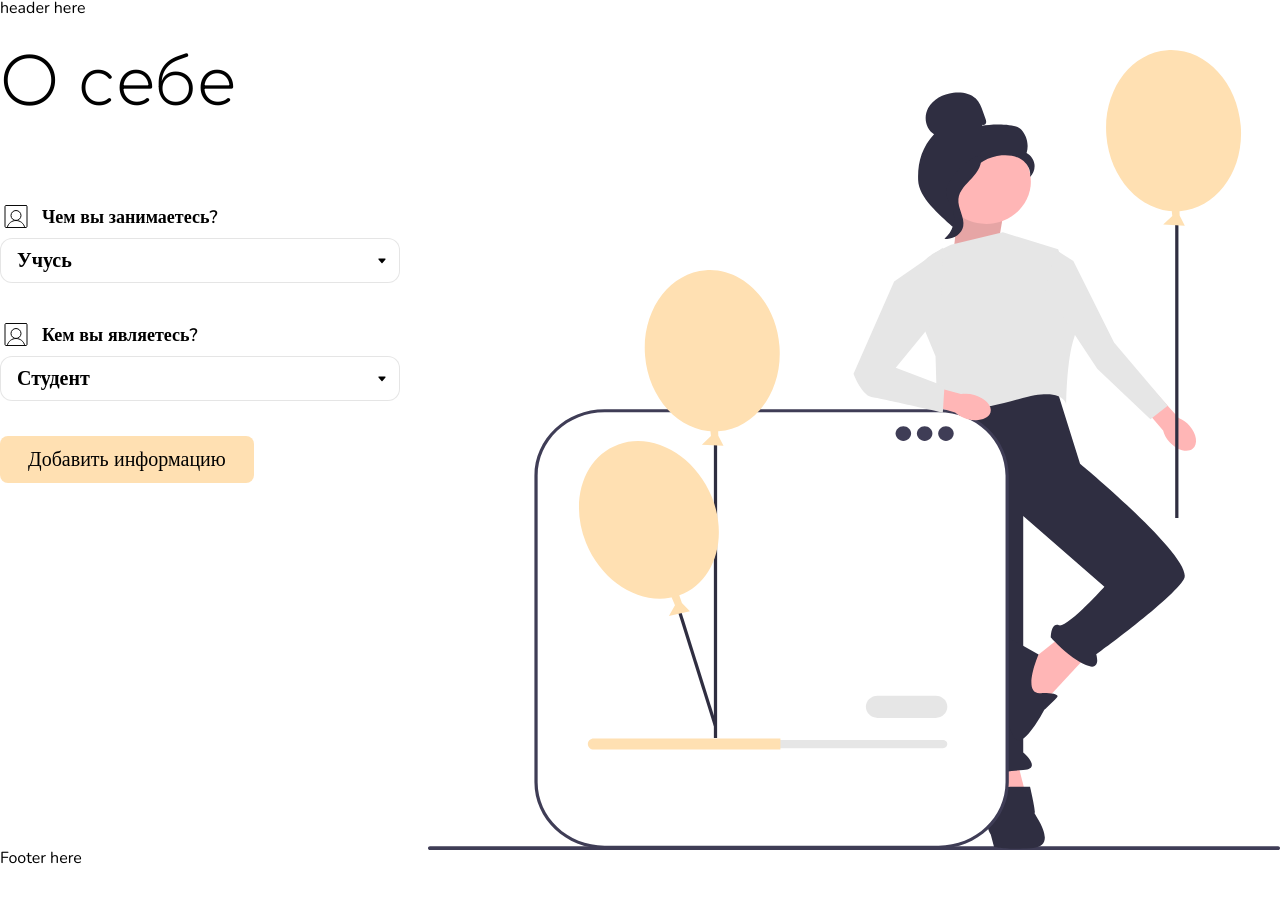
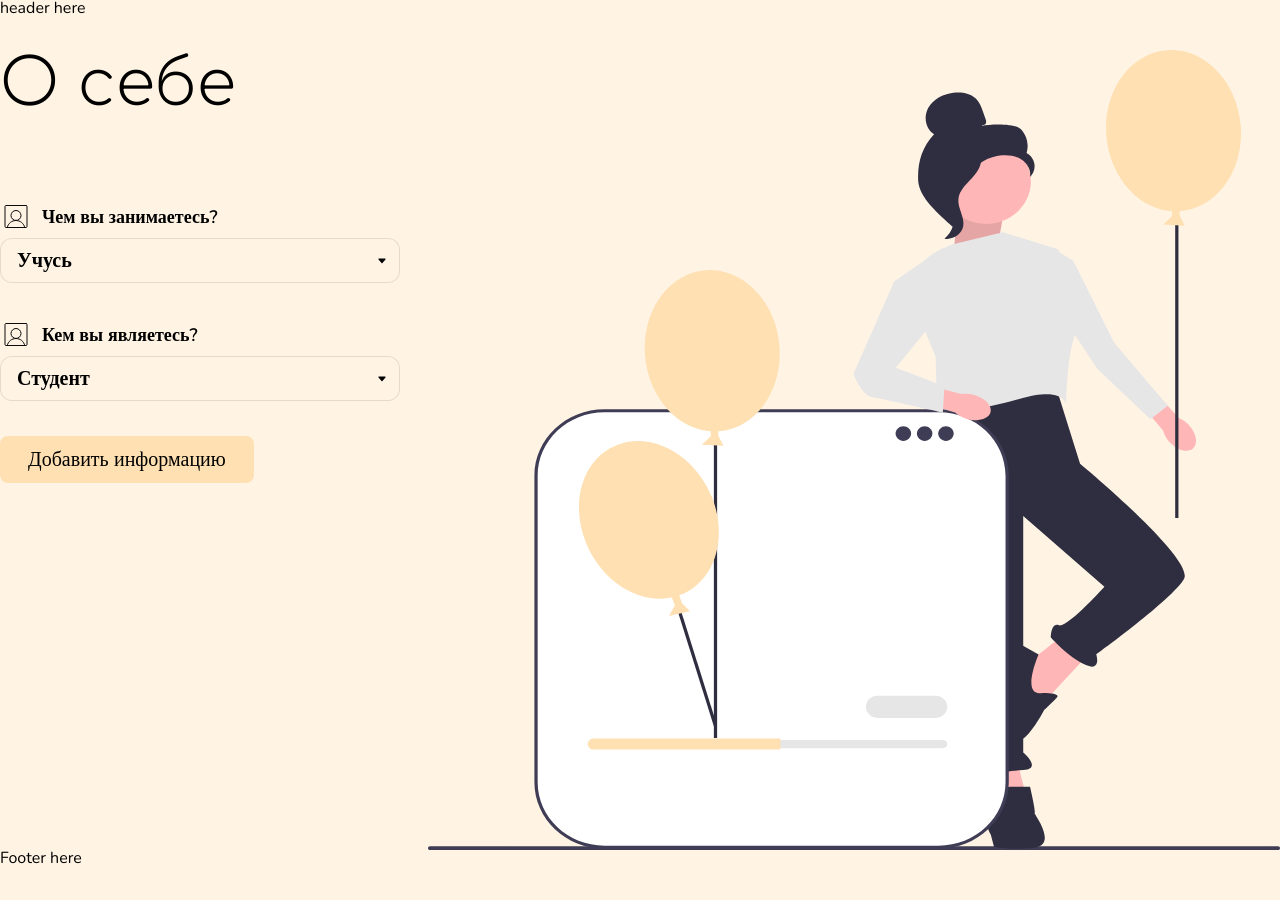
Before and after one commit to VanCode111/front-react, a React (Create React App) app: page /about in a window 1280 px wide. Built offline with nearby package versions, Linux system fonts and the light colour scheme.

Commit message:
dark theme in dashboard page done, fixed bugs, fixed some dashboard card, variables added

```diff
--- a/src/components/atomic/HorizontalProgressBar/HorizontalProgressBar.module.css
+++ b/src/components/atomic/HorizontalProgressBar/HorizontalProgressBar.module.css
@@ -10,7 +10,7 @@
     font-weight: 600;
     font-size: 1.25rem;
     line-height: 1.675rem;
-    color: #424242;
+    color: var(--dashboardNumbersColor);
 }
 
 .bar {
@@ -22,7 +22,7 @@
     font-weight: 600;
     font-size: 1.125rem;
     line-height: 1.675rem;
-    color: #424242;
+    color: var(--dashboardNumbersColor);
     opacity: 0.3;
 }
 
--- a/src/components/atomic/ListItem/ListItem.module.css
+++ b/src/components/atomic/ListItem/ListItem.module.css
@@ -6,8 +6,8 @@
 
 .text {
     font-family: 'Nunito';
-    font-weight: 600;
+    font-weight: 700;
     font-size: 1.25rem;
     line-height: 1.625rem;
-    color: #424242;
+    color: var(--dashboardNumbersColor);
 }
--- a/src/components/atomic/VerticalProgressBar/VerticalProgressBar.module.css
+++ b/src/components/atomic/VerticalProgressBar/VerticalProgressBar.module.css
@@ -11,7 +11,8 @@
     font-weight: 600;
     font-size: 1.25rem;
     line-height: 1.675rem;
-    color: #424242;
+    color: var(--dashboardNumbersColor);
+    opacity: 0.5;
 }
 
 .value {
@@ -19,8 +20,8 @@
     font-weight: 600;
     font-size: 1.125rem;
     line-height: 1.675rem;
-    color: #424242;
-    opacity: 0.3;
+    color: var(--dashboardNumbersColor);
+    opacity: 0.5;
 }
 
 .container {
--- a/src/components/templates/Header/Header.jsx
+++ b/src/components/templates/Header/Header.jsx
@@ -2,14 +2,14 @@ import React from 'react';
 import cn from 'classnames';
 import PropTypes from 'prop-types';
 
-import { LangButton, ThemeButton } from '../../index';
+import { LangButton, ThemeButton } from '../../atomic';
 import LogoIcon from './assets/logo.svg';
 import OutIcon from './assets/out.svg';
 
 import styles from './Header.module.css';
 
 export const Header = ({ className, ...props }) => (
-    <header className={cn(className, styles.header)} {...props}>
+    <div className={cn(className, styles.header)} {...props}>
         <div className={styles.container}>
             <img src={LogoIcon} alt="логотип" />
             <nav className={styles.navigation}>
@@ -32,7 +32,7 @@ export const Header = ({ className, ...props }) => (
                 <ThemeButton />
             </div>
         </div>
-    </header>
+    </div>
 );
 
 Header.propTypes = {
--- a/src/containers/AdminPage/AdminPage.module.css
+++ b/src/containers/AdminPage/AdminPage.module.css
@@ -4,7 +4,7 @@
     display: grid;
     grid-template-columns: 132px 1fr;
     grid-template-rows: auto 1fr auto;
-    background: #FFF4E2;
+    background: var(--primaryColor);
 }
 
 .header {
--- a/src/containers/Card/Card.module.css
+++ b/src/containers/Card/Card.module.css
@@ -1,7 +1,10 @@
 .card {
     padding: 20px 30px 30px;
-    background: var(--primaryColor);
+    background: var(--secondaryColor);
     box-shadow: 0px 15px 30px rgba(0, 0, 0, 0.1);
     border-radius: 25px;
-    height: fit-content;
+    height: 100%;
+    display: flex;
+    flex-direction: column;
+    justify-content: space-between;
 }
--- a/src/design/variables.css
+++ b/src/design/variables.css
@@ -1,9 +1,32 @@
 :root {
-    --primaryColor: #FFF;
+    --primaryColor: #fff4e4;
+    --secondaryColor: white;
+    --dashboardNumbersColor: #424242;
+
+    --violetCardColor: linear-gradient(106.68deg, #AC5EEA 14.35%, #7820BE 83.41%);
+    --yellowCardColor: linear-gradient(106.68deg, #F5D83D 14.35%, #E89822 83.41%);
+    --greenCardColor: linear-gradient(104.82deg, #C0EC61 14.75%, #E0E32E 84.54%);
+
+    --violetCardShadow: rgba(96, 18, 156, 0.31);
+    --yellowCardShadow: rgba(190, 119, 11, 0.31);
+    --greenCardShadow: rgba(46, 156, 18, 0.31);
 }
 
 #root[data-theme='dark'] {
-    --primaryColor: #000;
+    --primaryColor: #1f1f1f;
+    --textColor: white;
+    --secondaryColor: #616161;
+    --dashboardNumbersColor: white;
+
+    --mainCardColor: #757575;
+    --violetCardColor: var(--mainCardColor);
+    --yellowCardColor: var(--mainCardColor);
+    --greenCardColor: var(--mainCardColor);
+
+    --mainCardShadow: rgba(0, 0, 0, 0.31);
+    --violetCardShadow: var(--mainCardShadow);
+    --yellowCardShadow: var(--mainCardShadow);
+    --greenCardShadow: var(--mainCardShadow);
 }
 
 #root {
--- a/src/hooks/useTheme.js
+++ b/src/hooks/useTheme.js
@@ -1,10 +1,9 @@
-import { useCallback, useEffect, useState } from 'react';
+import { useEffect, useState } from 'react';
 import { storage } from '../classes/Storage';
 
 const THEME_KEY = 'theme';
 
 export function useTheme() {
-    console.log(storage.get(THEME_KEY));
     const [theme, setTheme] = useState(storage.get(THEME_KEY)?.theme);
     if (!theme) {
         setTheme('light');
@@ -16,6 +15,5 @@ export function useTheme() {
             theme,
         });
     }, [theme]);
-    console.log('theme', theme);
     return { theme, setTheme };
 }
--- a/src/pages/dashboard/dashboard.module.css
+++ b/src/pages/dashboard/dashboard.module.css
@@ -4,12 +4,17 @@
 
 .dashboard {
     font-family: 'Nunito', sans-serif;
-    background-color: #fff4e4;
+    background-color: var(--primaryColor);
+}
+
+.dashboard h3 {
+    color: var(--textColor);
 }
 
 .heading {
     font-size: 24px;
     font-weight: 700;
+    color: var(--textColor);
 }
 
 .mainStatistics {
@@ -20,18 +25,18 @@
 }
 
 .mainCardViolet {
-    background: linear-gradient(106.68deg, #AC5EEA 14.35%, #7820BE 83.41%);
-    box-shadow: 0px 15px 30px rgba(96, 18, 156, 0.31);
+    background: var(--violetCardColor);
+    box-shadow: 0px 15px 30px var(--violetCardShadow);
 }
 
 .mainCardYellow {
-    background: linear-gradient(106.68deg, #F5D83D 14.35%, #E89822 83.41%);
-    box-shadow: 0px 15px 30px rgba(190, 119, 11, 0.31);
+    background: var(--yellowCardColor);
+    box-shadow: 0px 15px 30px var(--yellowCardShadow);
 }
 
 .mainCardGreen {
-    background: linear-gradient(104.82deg, #C0EC61 14.75%, #E0E32E 84.54%);
-    box-shadow: 0px 15px 30px rgba(46, 156, 18, 0.31);
+    background: var(--greenCardColor);
+    box-shadow: 0px 15px 30px var(--greenCardShadow);
 }
 
 .mainCard h3 {
@@ -93,6 +98,7 @@
 
 .ageCard {
     grid-area: ageCard;
+    height: 100%;
 }
 
 .targetCard {
@@ -102,6 +108,11 @@
 .bars {
     display: flex;
     justify-content: space-around;
+}
+
+.ageCard .bars {
+    width: 330px;
+    align-self: center;
 }
 
 .title {
@@ -142,6 +153,6 @@
     font-weight: 600;
     font-size: 1.125rem;
     line-height: 1.5rem;
-    color: #424242;
+    color: var(--dashboardNumbersColor);
     opacity: 0.5;
 }
```
